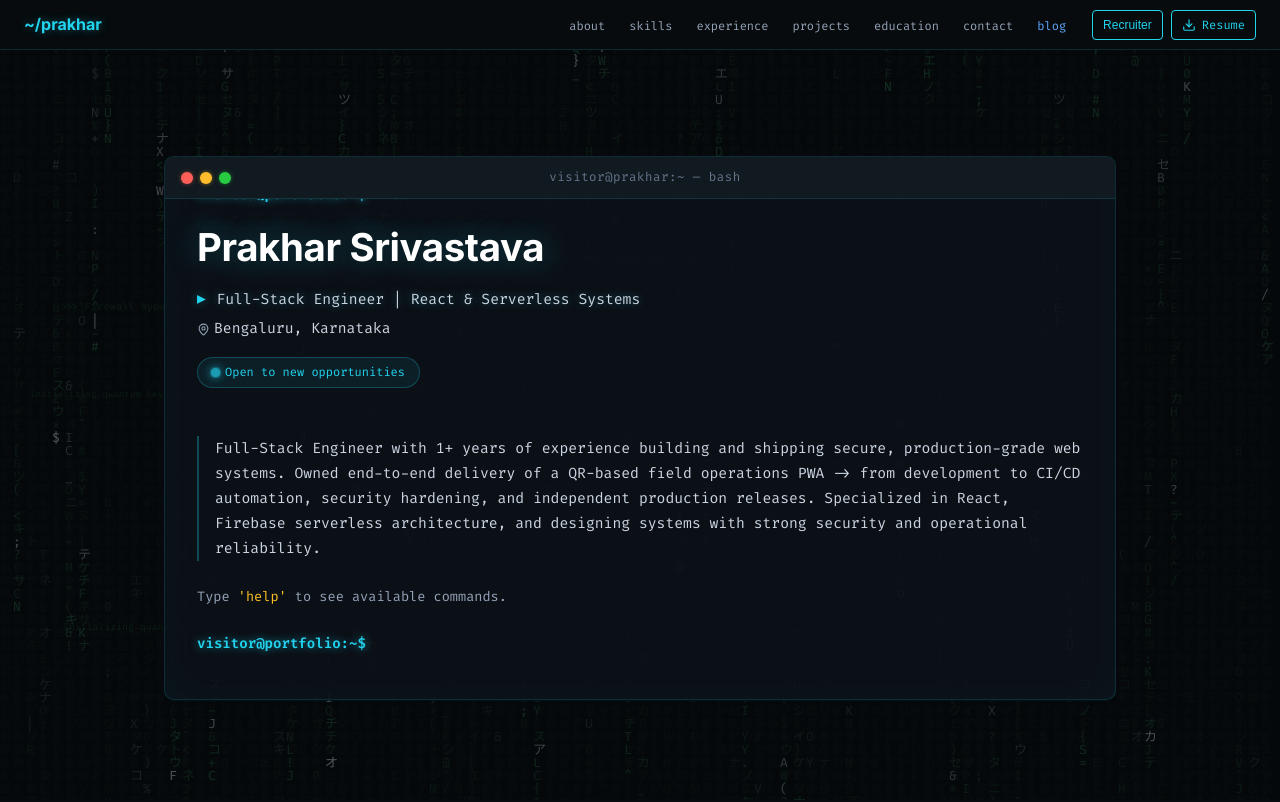
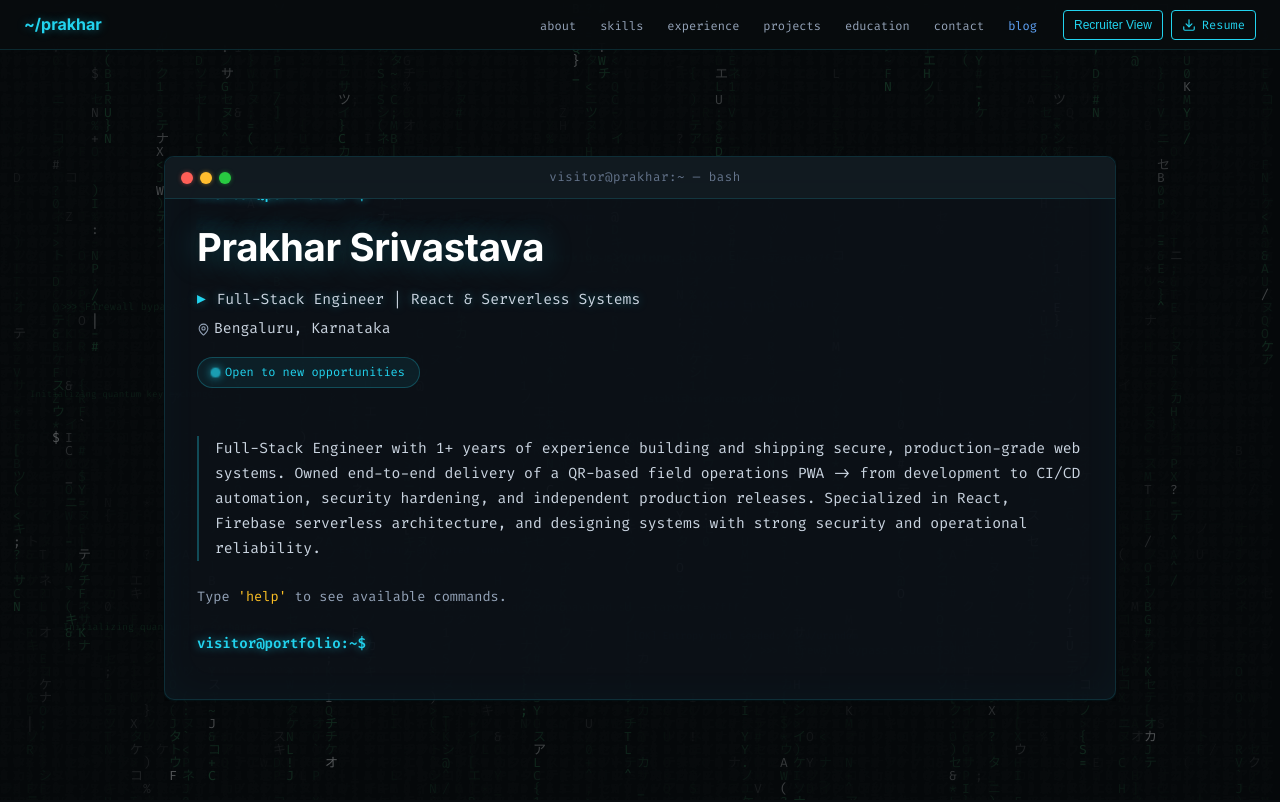
Before and after one commit to PrakEntech/portfolio, a React (Vite) app: page / in a window 1280 px wide. Shown: the top 802 px of the page. Built offline with nearby package versions, Linux system fonts and the light colour scheme.

Commit message:
Update App.jsx

```diff
--- a/src/App.jsx
+++ b/src/App.jsx
@@ -167,7 +167,7 @@ function HomeApp() {
             className="nav-link recruiter-view-toggle"
             onClick={() => setIsRecruiterView(prev => !prev)}
           >
-            {isRecruiterView ? 'Terminal' : 'Recruiter'}
+            {isRecruiterView ? 'Terminal View' : 'Recruiter View'}
           </button>
           <a href="https://drive.google.com/uc?export=download&id=1igMNs4ceEuZVMB2LMMKKsulOOAbuVvlg" target="_blank" rel="noreferrer" className="nav-link download-btn">
             <Download size={14} /> Resume
```
